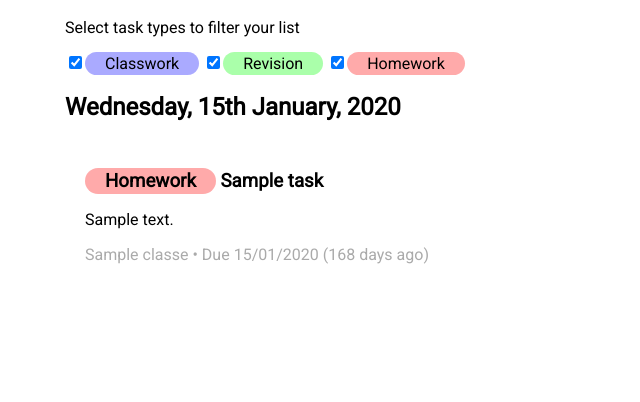
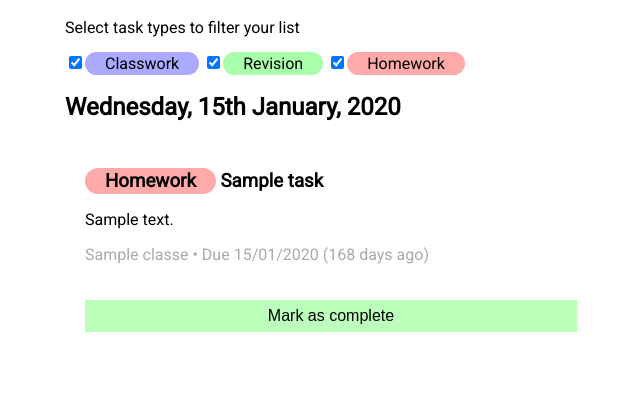
Before and after one commit to jb3/swot-backend, a Flask app: page /student/ in a window 1280 px wide. Shown: the part 618-1020 px from the top of the page, without its empty margins (63-703 px from the left). Before the commit the page ends 882 px from the top, so only its background shows below. Run offline with Flask 2, Linux system fonts and the light colour scheme; the visitor is signed in with stand-in values (Sample User, id 1); tables that the repository leaves empty hold one stand-in row (values such as "Sample post"); some libraries are stand-ins or nearby versions.

Commit message:
Add student completion buttons to student index

```diff
--- a/backend/static/css/base.css
+++ b/backend/static/css/base.css
@@ -73,6 +73,14 @@ label {
 
 .destructive {
   background-color: #ff5555 !important;
+}
+
+.orange {
+  background-color: orange !important;
+}
+
+.input-confirm[disabled] {
+  cursor: default !important;
 }
 
 .type-select {
@@ -164,6 +172,7 @@ label {
   background-color: black;
   color: white;
   font-weight: 10rem;
+  cursor: pointer;
 }
 
 .a-button {
@@ -216,6 +225,11 @@ body {
 
 .half-width {
   width: 50% !important;
+}
+
+.lightgreen {
+  background-color: #bbffbb;
+  color: black;
 }
 
 .quarter-width {
--- a/backend/templates/student/index.html
+++ b/backend/templates/student/index.html
@@ -72,6 +72,36 @@
 
 
         }
+
+        function markComplete(taskId) {
+          fetch(`/student/task/${taskId}/status`, {
+            method: "POST",
+            headers: {
+              "Content-Type": "application/json",
+              "X-CSRFToken": "{{ csrf_token() }}"
+            },
+            body: JSON.stringify({
+              status: "COMPLETE"
+            })
+          }).then(resp => {
+            document.location.reload();
+          })
+        };
+
+        function markUncomplete(taskId) {
+          fetch(`/student/task/${taskId}/status`, {
+            method: "POST",
+            headers: {
+              "Content-Type": "application/json",
+              "X-CSRFToken": "{{ csrf_token() }}"
+            },
+            body: JSON.stringify({
+              status: "UNCOMPLETE"
+            })
+          }).then(resp => {
+            document.location.reload();
+          })
+        };
         </script>
 
         <input type="checkbox" id="classwork" onclick="changeFilters()" checked><span class="task-type task-type-classwork">Classwork</span>
@@ -86,6 +116,13 @@
               <h3><span class="task-type task-type-{{task.type.value}}">{{task.type.value.title()}}</span> {{ task.title }}</h3>
               <p class="task-description">{{ task.description }}</p>
               <p class="footer">{{ task.cls.name }} • Due {{ task.formatted_date }}</p>
+              {% if completions[task.id] == "complete" %}
+                <button class="input-confirm half-width destructive" onclick="markUncomplete({{task.id}})">Mark as incomplete</button>
+              {% elif completions[task.id] == "awaiting_review" %}
+                <button class="input-confirm half-width orange" disabled>Awaiting review</button>
+              {% else %}
+                <button class="input-confirm half-width lightgreen" onclick="markComplete({{task.id}})">Mark as complete</button>
+              {% endif %}
             </div>
           {% endfor %}
           </div>
```
